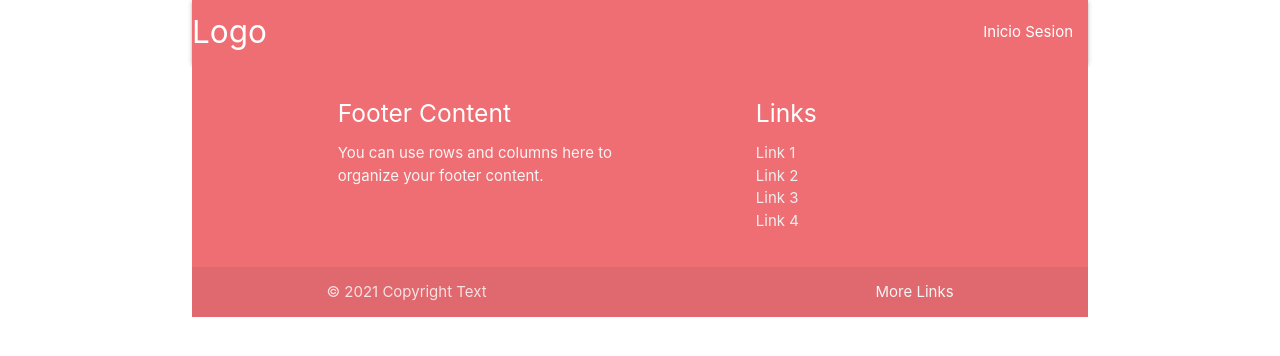
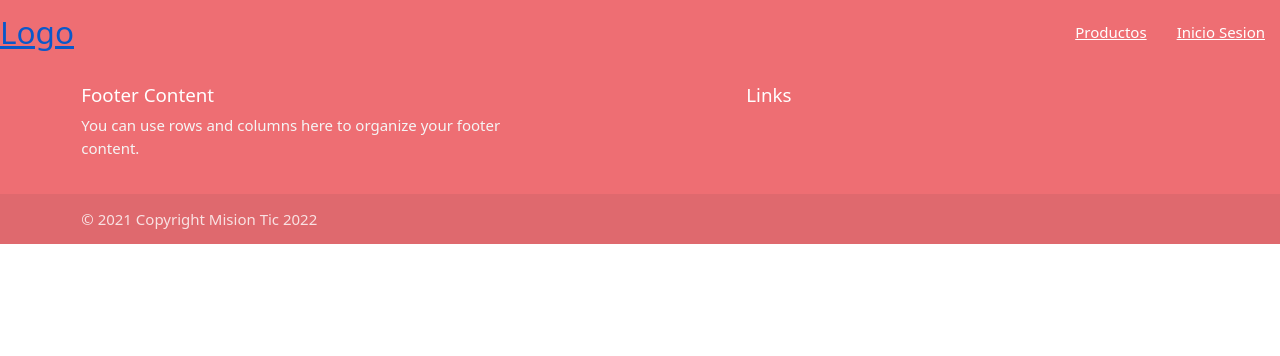
Before and after one commit to carlosflunauc/FrontendAngular, an Angular app: page / in a window 1280 px wide. Shown: the top 356 px of the page. Built offline with nearby package versions, Linux system fonts and the light colour scheme.

Commit message:
se instalo bootstrap y se genero un formulario de prueba en buscar-producto
Signed-off-by: carlosflunauc <90459421+carlosflunauc@users.noreply.github.com>

```diff
--- a/angular.json
+++ b/angular.json
@@ -28,10 +28,12 @@
             ],
             "styles": [
               "src/styles.css",
-              "node_modules/materialize-css/dist/css/materialize.min.css"
+              "node_modules/materialize-css/dist/css/materialize.min.css",
+              "node_modules/bootstrap/dist/css/bootstrap.min.css"
             ],
             "scripts": [
-              "node_modules/materialize-css/dist/js/materialize.min.js"
+              "node_modules/materialize-css/dist/js/materialize.min.js",
+              "node_modules/bootstrap/dist/js/bootstrap.bundle.min.js"
             ]
           },
           "configurations": {
--- a/package.json
+++ b/package.json
@@ -18,6 +18,7 @@
     "@angular/platform-browser": "~13.0.0",
     "@angular/platform-browser-dynamic": "~13.0.0",
     "@angular/router": "~13.0.0",
+    "bootstrap": "^5.1.3",
     "crypto-js": "^4.1.1",
     "cryptojs": "^2.5.3",
     "materialize-css": "^1.0.0-rc.2",
--- a/src/app/app-routing.module.ts
+++ b/src/app/app-routing.module.ts
@@ -14,7 +14,7 @@ const routes: Routes = [
   redirectTo : '/inicio'
 },
 /*{
-  path: "**",
+  path: '/**',
   component: ErrorComponent
 },*/
 {
--- a/src/app/app.component.html
+++ b/src/app/app.component.html
@@ -1,9 +1,7 @@
-<div class="container">
+
 <app-banner-navegacion></app-banner-navegacion>
-</div>
+
 <div class="container">
 <router-outlet></router-outlet>
 </div>
-<div class="container">
 <app-footer></app-footer>
-</div>
--- a/src/app/modulos/administracion/productos/buscar-producto/buscar-producto.component.html
+++ b/src/app/modulos/administracion/productos/buscar-producto/buscar-producto.component.html
@@ -1 +1,41 @@
 <p>buscar-producto works!</p>
+
+<div class="container">
+    <form class="row g-3 needs-validation" novalidate>
+      <div class="col-md-6">
+        <label for="txtNombres" class="form-label">Nombres</label>
+        <input type="text" class="form-control" id="txtNombres" required>
+        <div class="invalid-feedback">
+         El nombre es obligatorio
+        </div>
+      </div>
+      <div class="col-md-6">
+        <label for="txtApellidos" class="form-label">Apellidos</label>
+        <input type="text" class="form-control" id="txtApellidos" required>
+        <div class="invalid-feedback">
+          Los apellidos son obligatorios
+        </div>
+      </div>
+      <div class="col-md-8">
+        <label for="txtCorreo" class="form-label">Correo Electronico</label>
+        <div class="input-group has-validation">
+          <span class="input-group-text" id="inputGroupPrepend">@</span>
+          <input type="email" class="form-control" id="txtCorreo" aria-describedby="inputGroupPrepend" required>
+          <div class="invalid-feedback">
+            El correo electronico es obligatorio
+          </div>
+        </div>
+      </div>
+      <div class="col-md-4">
+        <label for="txtCelular" class="form-label">Celular</label>
+        <input type="number" class="form-control" id="txtCelular" required>
+        <div class="invalid-feedback">
+          El numero celular es obligatorio
+        </div>
+      </div>
+
+      <div class="col-12">
+        <button class="btn btn-primary" type="submit">Registrar Usuario</button>
+      </div>
+    </form>
+</div>
--- a/src/app/modulos/seguridad/identificacion/identificacion.component.ts
+++ b/src/app/modulos/seguridad/identificacion/identificacion.component.ts
@@ -26,7 +26,9 @@ export class IdentificacionComponent implements OnInit {
   IdentificarUsuario(){
     let usuario=this.fgValidador.controls["usuario"].value;
     let clave = this.fgValidador.controls["clave"].value;
+
     let claveCifrada = CryptoJS.MD5(clave).toString();
+
     this.servicioSeguridad.Identificar(usuario, claveCifrada).subscribe((datos:any) => {
       this.servicioSeguridad.AlmacenarSesion(datos);
       this.router.navigate(["/inicio"]);
--- a/src/app/plantilla/banner-navegacion/banner-navegacion.component.html
+++ b/src/app/plantilla/banner-navegacion/banner-navegacion.component.html
@@ -3,8 +3,8 @@
       <a routerLink="/inicio" class="brand-logo">Logo</a>
       <a routerLink="/inicio" data-target="mobile-demo" class="sidenav-trigger"><i class="material-icons">menu</i></a>
       <ul class="right hide-on-med-and-down">
-        <li *ngIf="seInicioSesion"><a routerLink="/administracion/personas">Personas</a></li>
-        <li *ngIf="seInicioSesion"><a routerLink="/administracion/productos">Productos</a></li>
+        <li *ngIf="seInicioSesion"><a routerLink="/administracion/buscar-usuario">Personas</a></li>
+        <li *ngIf="!seInicioSesion"><a routerLink="/administracion/buscar-producto">Productos</a></li>
         <li *ngIf="seInicioSesion"><a routerLink="/seguridad/cambio-clave">Cambiar Clave</a></li>
         <li *ngIf="seInicioSesion"><a routerLink="/seguridad/cerrar-sesion">Cerrar Sesion</a></li>
         <li *ngIf="!seInicioSesion"><a routerLink="/seguridad/identificar">Inicio Sesion</a></li>
@@ -13,8 +13,8 @@
   </nav>
 
   <ul class="sidenav" id="mobile-demo">
-    <li *ngIf="seInicioSesion"><a routerLink="/administracion/personas">Personas</a></li>
-        <li *ngIf="seInicioSesion"><a routerLink="/administracion/productos">Productos</a></li>
+        <li *ngIf="seInicioSesion"><a routerLink="/administracion/buscar-usuario">Personas</a></li>
+        <li *ngIf="seInicioSesion"><a routerLink="/administracion/buscar-producto">Productos</a></li>
         <li *ngIf="seInicioSesion"><a routerLink="/seguridad/cambio-clave">Cambiar Clave</a></li>
         <li *ngIf="seInicioSesion"><a routerLink="/seguridad/cerrar-sesion">Cerrar Sesion</a></li>
         <li *ngIf="!seInicioSesion"><a routerLink="/seguridad/identificar">Inicio Sesion</a></li>
--- a/src/app/plantilla/footer/footer.component.html
+++ b/src/app/plantilla/footer/footer.component.html
@@ -8,18 +8,14 @@
         <div class="col l4 offset-l2 s12">
           <h5 class="white-text">Links</h5>
           <ul>
-            <li><a class="grey-text text-lighten-3" href="#!">Link 1</a></li>
-            <li><a class="grey-text text-lighten-3" href="#!">Link 2</a></li>
-            <li><a class="grey-text text-lighten-3" href="#!">Link 3</a></li>
-            <li><a class="grey-text text-lighten-3" href="#!">Link 4</a></li>
+            <li><a class="grey-text text-lighten-3" href="#!"></a></li>
           </ul>
         </div>
       </div>
     </div>
     <div class="footer-copyright">
       <div class="container">
-      © 2021 Copyright Text
-      <a class="grey-text text-lighten-4 right" href="#!">More Links</a>
+      © 2021 Copyright Mision Tic 2022
       </div>
     </div>
   </footer>
--- a/src/app/servicios/seguridad.service.ts
+++ b/src/app/servicios/seguridad.service.ts
@@ -54,7 +54,6 @@ ObtenerInformacionSesion(){
   if(datosString){
     let datos = JSON.parse(datosString);
     return datos;
-
   }else{
     return null;
   }
--- a/src/index.html
+++ b/src/index.html
@@ -3,6 +3,8 @@
     <head>
       <!--Import Google Icon Font-->
       <link href="https://fonts.googleapis.com/icon?family=Material+Icons" rel="stylesheet">
+      <link href="https://cdn.jsdelivr.net/npm/bootstrap@5.1.3/dist/css/bootstrap.min.css" rel="stylesheet" integrity="sha384-1BmE4kWBq78iYhFldvKuhfTAU6auU8tT94WrHftjDbrCEXSU1oBoqyl2QvZ6jIW3" crossorigin="anonymous">
+
       <base href="/" />
       <!--Let browser know website is optimized for mobile-->
       <meta name="viewport" content="width=device-width, initial-scale=1.0"/>
```
Also changed, not shown: src/app/modulos/seguridad/seguridad-routing.module.ts (+10 -0 lines), 1 other file (tests, documents, lock files or other folders).
